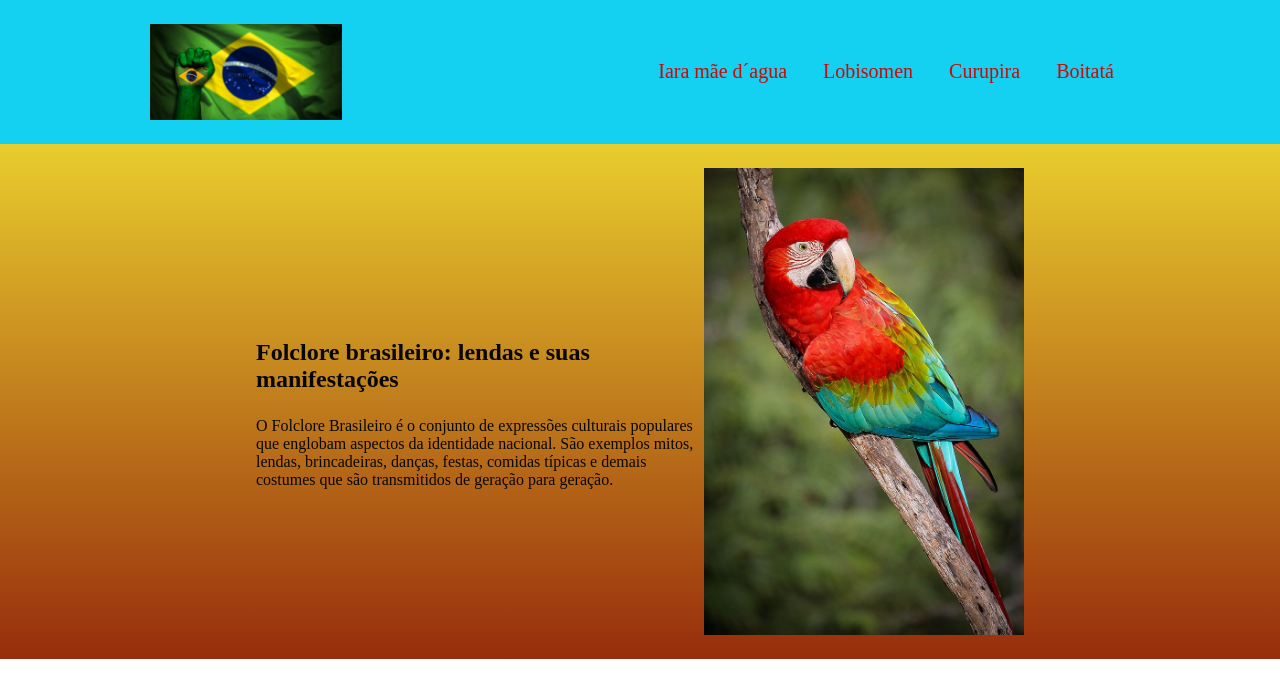
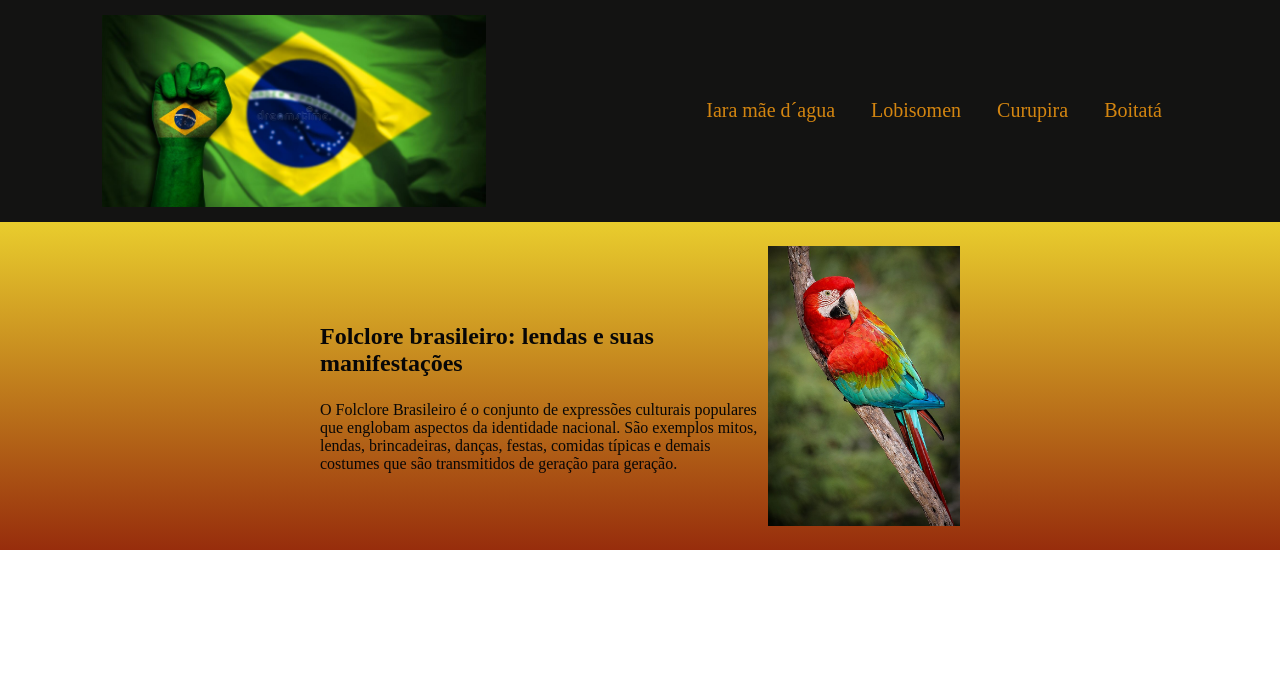
Before and after one commit to Dnayte/TURMADNOITE1-1, a plain HTML site: page index.html in a window 1280 px wide. Drawn offline with Linux system fonts and the light colour scheme.

Commit message:
Add files via upload

```diff
--- a/style.css
+++ b/style.css
@@ -4,16 +4,16 @@
   }
 
   .cabecalho {
-    background-color: #14d0f1;
-    color: rgb(206, 7, 7);
+    background-color: #131312;
+    color: rgb(211, 133, 16);
     display: flex;
     justify-content: space-around;
     align-items: center;
-    padding: 24px 0;
+    padding: 15px 0;
   }
 
   .cabecalho-imagem{
-    width: 15%;
+    width: 30%;
   }
 
   .cabecalho-lista-item{
@@ -23,7 +23,7 @@
   }
 
   .escola-imagem{
-    width: 25%;
+    width: 15%;
   }
 
   .escola{
```
Also changed, not shown: index.html (+1 -0 lines).
